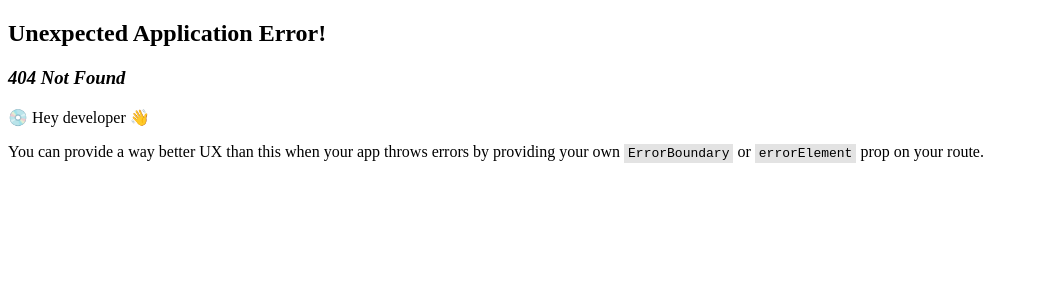
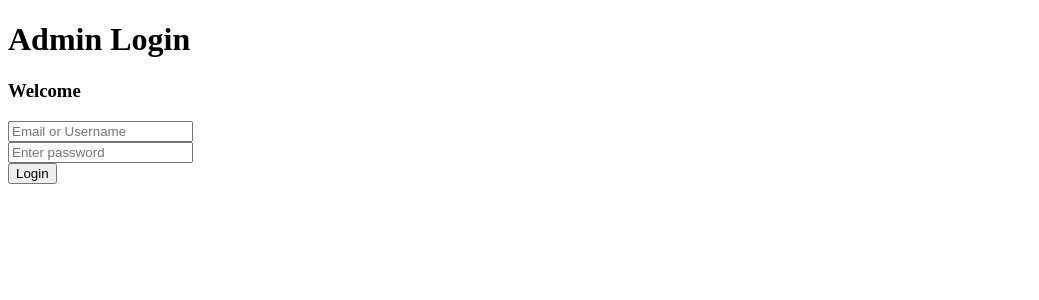
Before and after one commit to monalisasabina/Stitches-By-Mona-Frontend-admin, a React (Vite) app: page /admin_login in a window 1280 px wide. Before the commit this address had no page. Shown: the top 300 px of the page, without its empty margins (0-1039 px from the left). Built offline with nearby package versions, Linux system fonts and the light colour scheme.

Commit message:
login successful

```diff
--- /dev/null
+++ b/src/auth/login.jsx
@@ -0,0 +1,109 @@
+import { useState } from "react";
+import { useNavigate } from "react-router-dom";
+
+function Login() {
+
+    const [identifier, setIdentifier] = useState("");
+    const [password, setPassword] = useState("");
+    const [error, setError] = useState("");
+    const [loading, setLoading] = useState(false);
+
+    const navigate = useNavigate();
+
+    const handleSubmit = async (e) => {
+
+        e.preventDefault();
+
+        console.log("login submitted")
+
+        setError("");
+
+        setLoading(true);
+
+        // Fetching data from backend
+        try { const response = await fetch(
+            `${import.meta.env.VITE_STITCHES_API_URL}/auth/admin/login`,
+            {
+                method: "POST",
+                headers: { "Content-Type": "application/json", },
+                body: JSON.stringify({ identifier, password, }),
+            }
+        );
+
+        const data = await response.json();
+        console.log(data)
+
+        if (!response.ok) {
+             setError(data.message || "Invalid username/email or password.");
+              return;
+         }
+
+         // Save JWT
+         localStorage.setItem("access_token", data.access_token);
+
+         // Go to dashboard
+         navigate("/");
+        } catch (error) {setError("Unable to connect to the server.");
+
+        } finally { setLoading(false); }
+    };
+
+    return(
+
+        <div className="login-cont">
+
+            <h1 className="login-title">Admin Login</h1>
+
+            <div className="login-form-cont">
+
+                <div className="login-form-beside-message">
+                    <h3>Welcome</h3>
+
+                </div>
+
+                <form onSubmit={handleSubmit}>
+
+                    {/* EMAIL-USERNAME */}
+                    <div className="login-form-email-username">
+                        <label htmlFor="email-username"></label>
+
+                        <input type="text"
+                               id="email-username"
+                               placeholder="Email or Username"
+                               value={identifier}
+                               onChange={((event) => setIdentifier(event.target.value))}
+                               required
+                        />
+
+                    </div>
+
+                    {/* PASSWORD */}
+                    <div>
+
+                        <input type="password"
+                               id="password"
+                               value={password}
+                               onChange={(e) => setPassword(e.target.value)}
+                               placeholder="Enter password" required />
+                    </div>
+
+                    {/* ERROR MESSAGE */}
+                    {error && <p className="error">{error}</p>}
+
+                    {/* SUBMIT BUTTON */}
+                    <button type="submit"
+                            disabled={loading}
+                            > {loading ? "Logging in..." : "Login"}
+                    </button>
+
+                </form>
+
+            </div>
+
+        </div>
+
+    )
+
+}
+
+export default Login;
--- a/src/routes/routes.jsx
+++ b/src/routes/routes.jsx
@@ -1,4 +1,5 @@
 import App from "../App";
+import Login from "../auth/login";
 import Dashboard from "../pages/Dashboard";
 
 const routes = [
@@ -11,6 +12,10 @@ const routes = [
             {
                 path: "/",
                 element: <Dashboard />,
+            },
+            {
+                path: "/admin_login",
+                element: <Login />
             }
         ]
 
```
